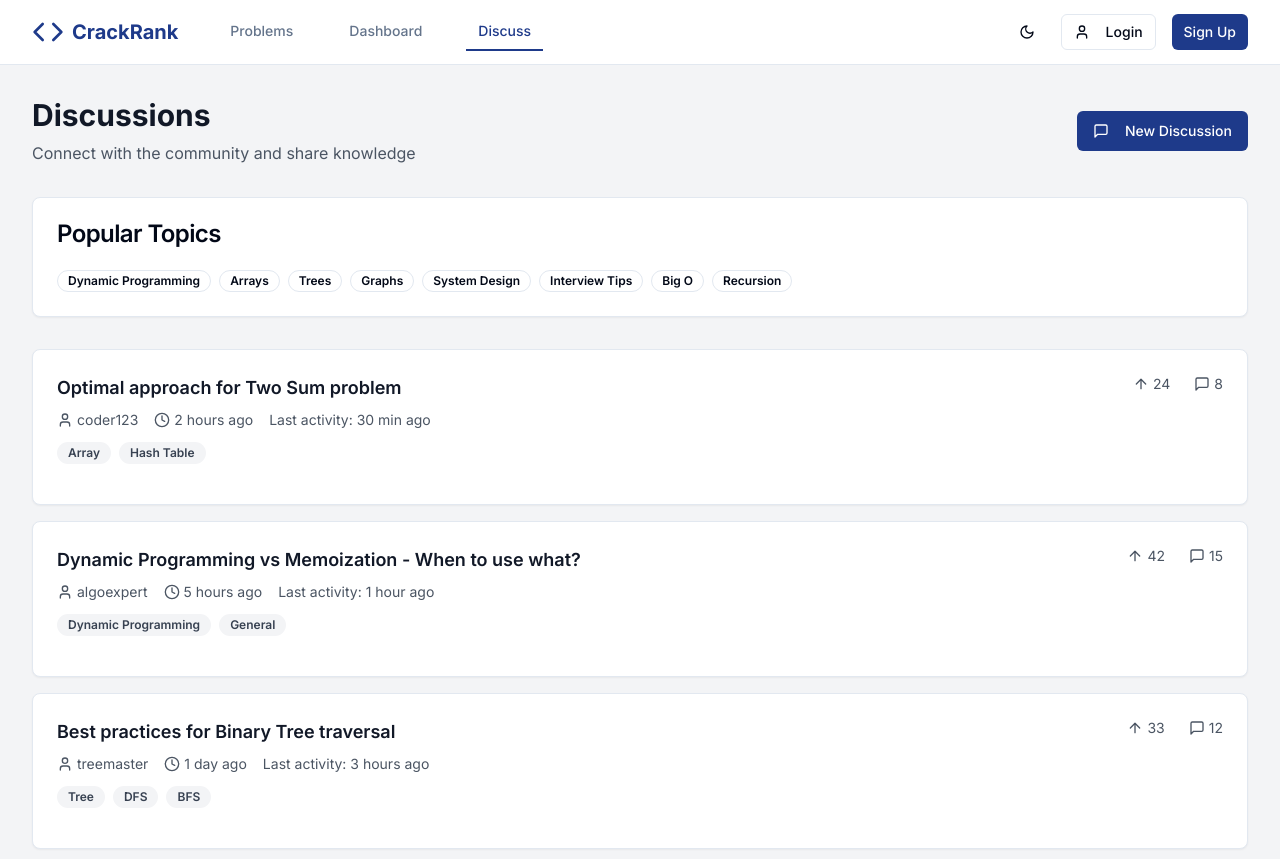
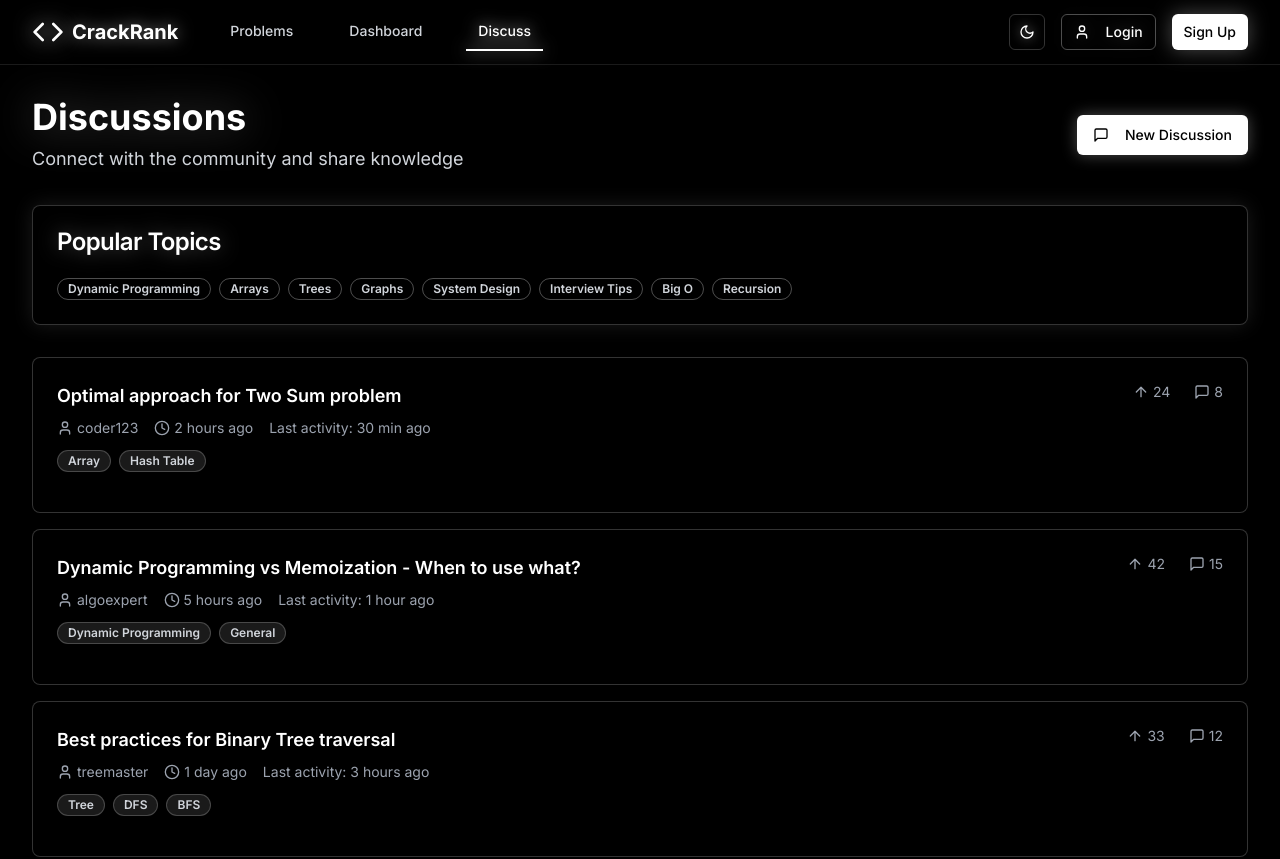
Before and after one commit to HimkarSingh/crackrank, a React (Vite) app: page /discuss in a window 1280 px wide. Shown: the top 859 px of the page. Built offline with nearby package versions, Linux system fonts and the light colour scheme.

Commit message:
Refactor: Apply homepage color scheme to entire site
Apply the black and white neon color scheme from the homepage to the rest of the website, including the navbar.

```diff
--- a/src/components/Navbar.tsx
+++ b/src/components/Navbar.tsx
@@ -13,42 +13,42 @@ export default function Navbar() {
   };
 
   return (
-    <nav className="border-b border-border bg-background shadow-sm">
+    <nav className="border-b border-white/10 bg-black backdrop-blur-md shadow-lg">
       <div className="max-w-7xl mx-auto px-4 sm:px-6 lg:px-8">
         <div className="flex justify-between h-16">
           <div className="flex items-center">
-            <Link to="/" className="flex items-center space-x-2">
-              <Code className="h-8 w-8 text-primary" />
-              <span className="text-xl font-bold text-primary font-inter">CrackRank</span>
+            <Link to="/" className="flex items-center space-x-2 group">
+              <Code className="h-8 w-8 text-white drop-shadow-[0_0_10px_rgba(255,255,255,0.8)] group-hover:drop-shadow-[0_0_15px_rgba(255,255,255,1)] transition-all duration-200" />
+              <span className="text-xl font-bold text-white font-inter drop-shadow-[0_0_8px_rgba(255,255,255,0.5)] group-hover:drop-shadow-[0_0_12px_rgba(255,255,255,0.8)] transition-all duration-200">CrackRank</span>
             </Link>
 
             <div className="hidden md:flex ml-10 space-x-8">
               <Link
                 to="/problems"
-                className={`px-3 py-2 text-sm font-medium transition-colors font-inter ${
+                className={`px-3 py-2 text-sm font-medium transition-all duration-200 font-inter ${
                   isActive('/problems')
-                    ? 'text-primary border-b-2 border-primary'
-                    : 'text-muted-foreground hover:text-primary'
+                    ? 'text-white border-b-2 border-white drop-shadow-[0_0_8px_rgba(255,255,255,0.8)]'
+                    : 'text-gray-300 hover:text-white hover:drop-shadow-[0_0_6px_rgba(255,255,255,0.6)]'
                 }`}
               >
                 Problems
               </Link>
               <Link
                 to="/dashboard"
-                className={`px-3 py-2 text-sm font-medium transition-colors font-inter ${
+                className={`px-3 py-2 text-sm font-medium transition-all duration-200 font-inter ${
                   isActive('/dashboard')
-                    ? 'text-primary border-b-2 border-primary'
-                    : 'text-muted-foreground hover:text-primary'
+                    ? 'text-white border-b-2 border-white drop-shadow-[0_0_8px_rgba(255,255,255,0.8)]'
+                    : 'text-gray-300 hover:text-white hover:drop-shadow-[0_0_6px_rgba(255,255,255,0.6)]'
                 }`}
               >
                 Dashboard
               </Link>
               <Link
                 to="/discuss"
-                className={`px-3 py-2 text-sm font-medium transition-colors font-inter ${
+                className={`px-3 py-2 text-sm font-medium transition-all duration-200 font-inter ${
                   isActive('/discuss')
-                    ? 'text-primary border-b-2 border-primary'
-                    : 'text-muted-foreground hover:text-primary'
+                    ? 'text-white border-b-2 border-white drop-shadow-[0_0_8px_rgba(255,255,255,0.8)]'
+                    : 'text-gray-300 hover:text-white hover:drop-shadow-[0_0_6px_rgba(255,255,255,0.6)]'
                 }`}
               >
                 Discuss
@@ -61,19 +61,26 @@ export default function Navbar() {
               variant="ghost"
               size="sm"
               onClick={() => setTheme(theme === "dark" ? "light" : "dark")}
-              className="h-9 w-9 px-0"
+              className="h-9 w-9 px-0 text-white hover:bg-white/10 hover:text-white border border-white/20 hover:border-white/40 transition-all duration-200"
             >
               {theme === "dark" ? (
-                <Sun className="h-4 w-4" />
+                <Sun className="h-4 w-4 drop-shadow-[0_0_6px_rgba(255,255,255,0.6)]" />
               ) : (
-                <Moon className="h-4 w-4" />
+                <Moon className="h-4 w-4 drop-shadow-[0_0_6px_rgba(255,255,255,0.6)]" />
               )}
             </Button>
-            <Button variant="outline" size="sm" className="font-inter">
+            <Button
+              variant="outline"
+              size="sm"
+              className="font-inter bg-transparent border-white/30 text-white hover:bg-white hover:text-black hover:border-white transition-all duration-200 drop-shadow-[0_0_8px_rgba(255,255,255,0.2)] hover:drop-shadow-[0_0_12px_rgba(255,255,255,0.4)]"
+            >
               <User className="h-4 w-4 mr-2" />
               Login
             </Button>
-            <Button size="sm" className="bg-primary hover:bg-primary/90 font-inter">
+            <Button
+              size="sm"
+              className="bg-white text-black hover:bg-gray-100 font-inter transition-all duration-200 drop-shadow-[0_0_10px_rgba(255,255,255,0.3)] hover:drop-shadow-[0_0_15px_rgba(255,255,255,0.5)] hover:scale-105"
+            >
               Sign Up
             </Button>
           </div>
--- a/src/pages/Discuss.tsx
+++ b/src/pages/Discuss.tsx
@@ -59,15 +59,15 @@ export default function Discuss() {
   ];
 
   return (
-    <div className="min-h-screen bg-secondary font-inter">
+    <div className="min-h-screen bg-black text-white font-inter">
       <div className="max-w-7xl mx-auto px-4 sm:px-6 lg:px-8 py-8">
         <div className="mb-8">
           <div className="flex justify-between items-center">
             <div>
-              <h1 className="text-3xl font-bold text-gray-900 mb-2">Discussions</h1>
-              <p className="text-gray-600">Connect with the community and share knowledge</p>
+              <h1 className="text-4xl font-bold text-white mb-2 drop-shadow-[0_0_20px_rgba(255,255,255,0.3)]">Discussions</h1>
+              <p className="text-gray-300 text-lg">Connect with the community and share knowledge</p>
             </div>
-            <Button className="bg-primary hover:bg-primary/90">
+            <Button className="bg-white text-black hover:bg-gray-100 transition-all duration-200 shadow-[0_0_15px_rgba(255,255,255,0.3)] hover:shadow-[0_0_20px_rgba(255,255,255,0.5)] hover:scale-105">
               <MessageSquare className="h-4 w-4 mr-2" />
               New Discussion
             </Button>
@@ -75,14 +75,18 @@ export default function Discuss() {
         </div>
 
         {/* Featured Topics */}
-        <Card className="mb-8">
+        <Card className="mb-8 bg-black/50 backdrop-blur-sm border-white/20 shadow-[0_0_20px_rgba(255,255,255,0.1)]">
           <CardHeader>
-            <CardTitle>Popular Topics</CardTitle>
+            <CardTitle className="text-white drop-shadow-[0_0_10px_rgba(255,255,255,0.3)]">Popular Topics</CardTitle>
           </CardHeader>
           <CardContent>
             <div className="flex flex-wrap gap-2">
               {["Dynamic Programming", "Arrays", "Trees", "Graphs", "System Design", "Interview Tips", "Big O", "Recursion"].map(topic => (
-                <Badge key={topic} variant="outline" className="cursor-pointer hover:bg-primary hover:text-white transition-colors">
+                <Badge
+                  key={topic}
+                  variant="outline"
+                  className="cursor-pointer border-white/30 text-gray-300 hover:bg-white hover:text-black hover:border-white transition-all duration-200 hover:shadow-[0_0_10px_rgba(255,255,255,0.3)]"
+                >
                   {topic}
                 </Badge>
               ))}
@@ -93,15 +97,18 @@ export default function Discuss() {
         {/* Discussions List */}
         <div className="space-y-4">
           {discussions.map(discussion => (
-            <Card key={discussion.id} className="hover:shadow-md transition-shadow cursor-pointer">
+            <Card
+              key={discussion.id}
+              className="bg-black/50 backdrop-blur-sm border-white/20 hover:border-white/40 transition-all duration-300 hover:shadow-[0_0_25px_rgba(255,255,255,0.15)] cursor-pointer group"
+            >
               <CardContent className="p-6">
                 <div className="flex items-start justify-between">
                   <div className="flex-1">
-                    <h3 className="text-lg font-semibold text-gray-900 hover:text-primary transition-colors mb-2">
+                    <h3 className="text-lg font-semibold text-white group-hover:drop-shadow-[0_0_8px_rgba(255,255,255,0.6)] transition-all duration-300 mb-2">
                       {discussion.title}
                     </h3>
 
-                    <div className="flex items-center space-x-4 text-sm text-gray-600 mb-3">
+                    <div className="flex items-center space-x-4 text-sm text-gray-400 mb-3">
                       <div className="flex items-center space-x-1">
                         <User className="h-4 w-4" />
                         <span>{discussion.author}</span>
@@ -115,19 +122,22 @@ export default function Discuss() {
 
                     <div className="flex flex-wrap gap-2 mb-4">
                       {discussion.tags.map(tag => (
-                        <Badge key={tag} variant="secondary" className="text-xs">
+                        <Badge
+                          key={tag}
+                          className="text-xs bg-white/10 text-gray-300 border-white/20 hover:bg-white/20 transition-colors"
+                        >
                           {tag}
                         </Badge>
                       ))}
                     </div>
                   </div>
 
-                  <div className="flex items-center space-x-6 text-sm text-gray-600">
-                    <div className="flex items-center space-x-1">
+                  <div className="flex items-center space-x-6 text-sm text-gray-400">
+                    <div className="flex items-center space-x-1 group-hover:text-white transition-colors">
                       <ArrowUp className="h-4 w-4" />
                       <span>{discussion.upvotes}</span>
                     </div>
-                    <div className="flex items-center space-x-1">
+                    <div className="flex items-center space-x-1 group-hover:text-white transition-colors">
                       <MessageSquare className="h-4 w-4" />
                       <span>{discussion.replies}</span>
                     </div>
@@ -140,7 +150,12 @@ export default function Discuss() {
 
         {/* Load More */}
         <div className="text-center mt-8">
-          <Button variant="outline">Load More Discussions</Button>
+          <Button
+            variant="outline"
+            className="bg-transparent border-white/30 text-white hover:bg-white hover:text-black transition-all duration-200 shadow-[0_0_10px_rgba(255,255,255,0.2)] hover:shadow-[0_0_15px_rgba(255,255,255,0.4)]"
+          >
+            Load More Discussions
+          </Button>
         </div>
       </div>
     </div>
```
Also changed, not shown: src/pages/NotFound.tsx (+33 -7 lines), src/pages/Problems.tsx (+23 -23 lines).
